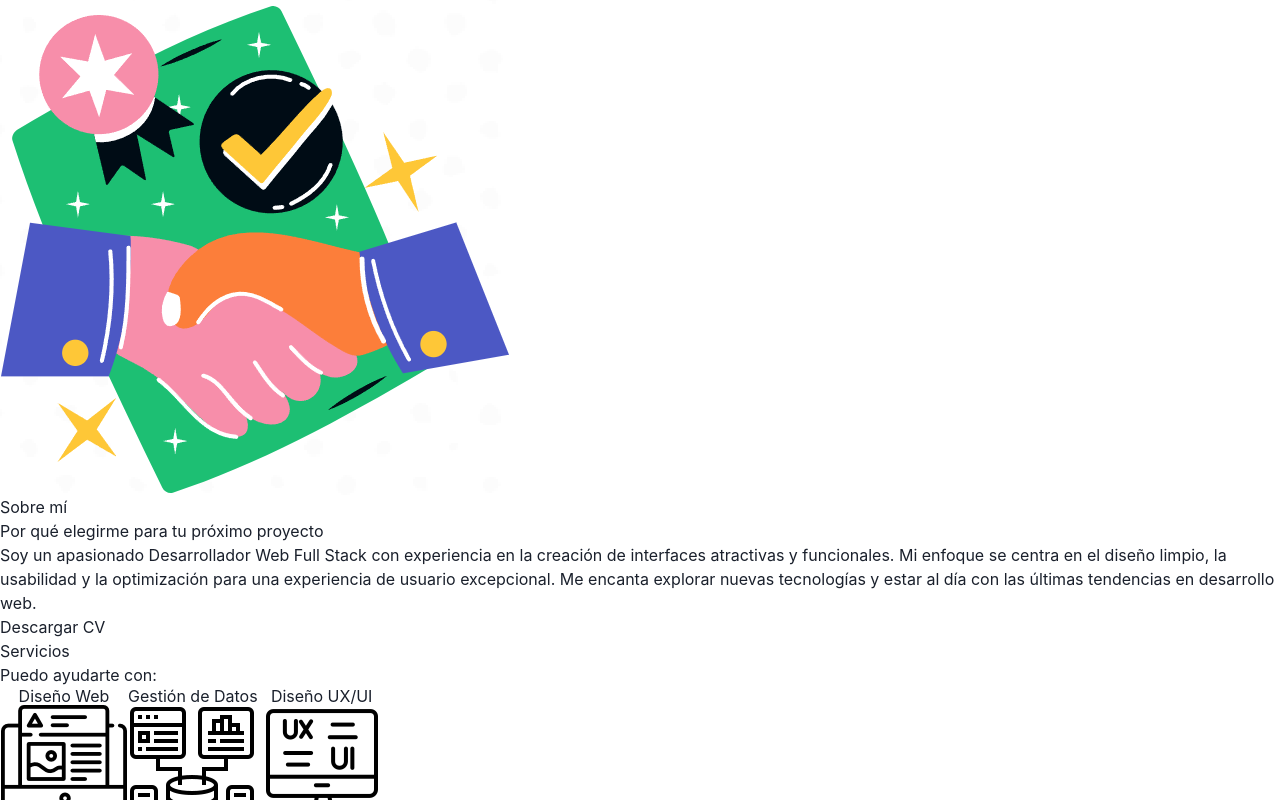
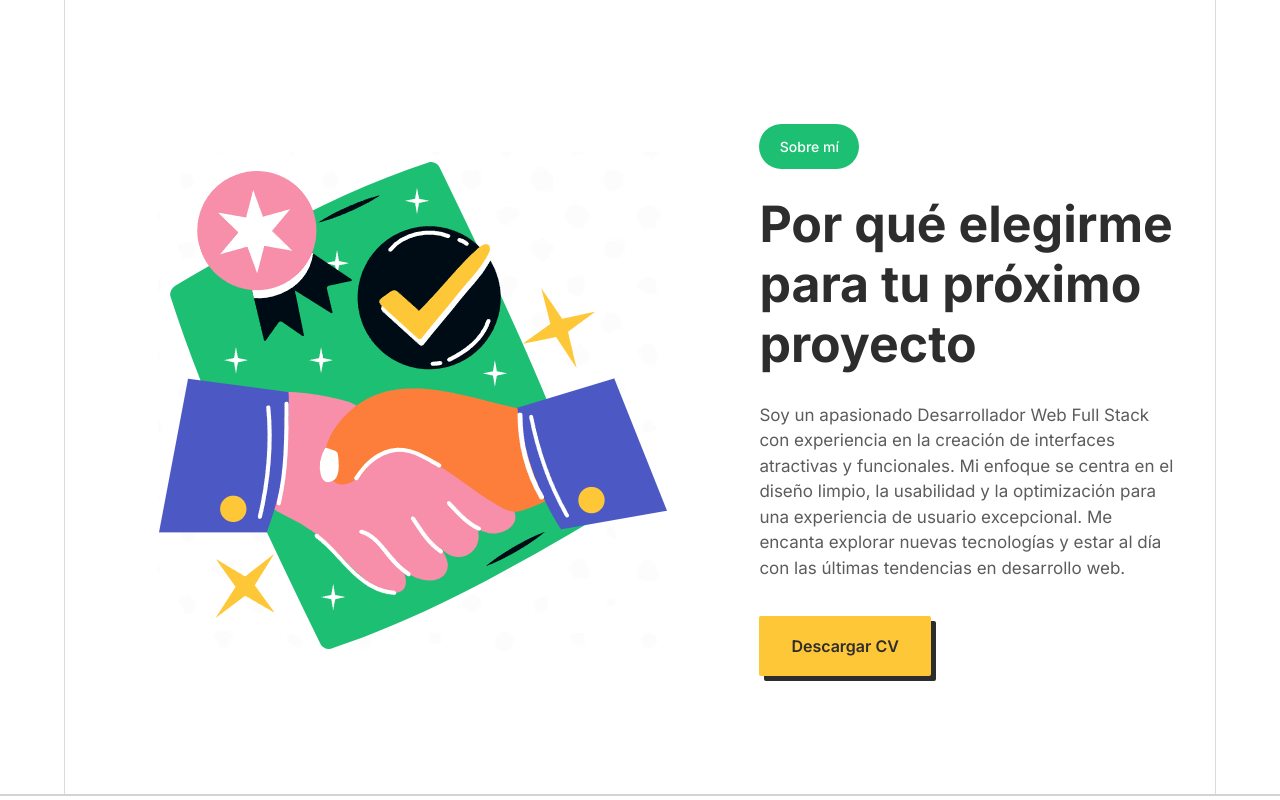
Before and after one commit to TomiCamacho/TPFinal2REACT, a React (Vite) app: page / in a window 1280 px wide. Shown: the part 860-1660 px from the top of the page. Built offline with nearby package versions, Linux system fonts and the light colour scheme.

Commit message:
agregue estilo con Chakra al componente Aboutme

```diff
--- a/src/Components/Aboutme/Aboutme.jsx
+++ b/src/Components/Aboutme/Aboutme.jsx
@@ -1,23 +1,89 @@
 // import React from 'react';
 import { VacioLados } from '../VacioLados/VacioLados'
-import './Aboutme.css'
+import { Box , Image , Text , Button } from '@chakra-ui/react'
+import { motion } from 'framer-motion'
 import imgAboutme from '/aboutme.png'
+import cv from '/cv.pdf'
 
 const Aboutme = () => {
   return (
-    <section>
+    <Box id='aboutme'
+    display="flex"
+    borderBottom="2px solid #d3d3d3"
+    height="100vh"
+    width="100%">
         <VacioLados/>
-        <div>
-        <img src={imgAboutme} alt="" class="aboutme-info-img"/>
-            <div class="aboutme-info-texto">
-            <div class="seccion aboutme-info-texto-seccion"><p>Sobre mí</p></div>
-            <h3 class="aboutme-info-texto-h3">Por qué elegirme para tu próximo proyecto</h3>
-            <p class="aboutme-info-texto-p">Soy un apasionado Desarrollador Web Full Stack con experiencia en la creación de interfaces atractivas y funcionales. Mi enfoque se centra en el diseño limpio, la usabilidad y la optimización para una experiencia de usuario excepcional. Me encanta explorar nuevas tecnologías y estar al día con las últimas tendencias en desarrollo web.</p>
-            <a href="files/cv.pdf" download><button class="aboutme-info-texto-button">Descargar CV</button></a>
-            </div>
-        </div>
+        <Box id='aboutme-info'
+          width="90vw"
+          borderLeft="1px solid #dbdbdb"
+          borderRight="1px solid #dbdbdb"
+          display="flex"
+          alignItems="center"
+          justifyContent="space-around"
+          >
+        <Image src={imgAboutme} alt="" id="aboutme-info-img" ml="5%" mt="15%" mb="40"/>
+            <Box id="aboutme-info-texto"
+              marginLeft="20px"
+              marginTop="10px"
+              marginBottom="0px"
+              fontFamily="Inter, sans-serif"
+              maxWidth="420px"
+              >
+              <Box id="seccion aboutme-info-texto-seccion"
+                padding="12px 20px"
+                backgroundColor="#1DBF73"
+                borderRadius="50px"
+                borderColor="none"
+                fontSize="14px"
+                color="white"
+                fontWeight="500"
+                textAlign="center"
+                width="100px"
+                >
+                  <p>Sobre mí</p></Box>
+              <Text id="aboutme-info-texto-h3"
+                fontSize="50px"
+                marginTop="25px"
+                marginBottom="29px"
+                color="rgb(46, 45, 45)"
+                lineHeight="1.2"
+                fontWeight={700}
+              >Por qué elegirme para tu próximo proyecto</Text>
+              <Text id="aboutme-info-texto-p"
+                fontSize="17px"
+                lineHeight="1.5"
+                color="#5c5c5c"
+                mb="35px"
+              >Soy un apasionado Desarrollador Web Full Stack con experiencia en la creación de interfaces atractivas y funcionales. Mi enfoque se centra en el diseño limpio, la usabilidad y la optimización para una experiencia de usuario excepcional. Me encanta explorar nuevas tecnologías y estar al día con las últimas tendencias en desarrollo web.</Text>
+              <a href={cv} download>
+              <Button id="aboutme-info-texto-button"
+              padding="30px 32px"
+              backgroundColor="#FEC737"
+              color="rgb(46, 45, 45)"
+              boxShadow="5px 5px 0px 0px"
+              fontFamily="Inter, sans-serif"
+              fontSize="16px"
+              fontWeight="600"
+              borderWidth="0px"
+              borderRadius="2px"
+              position="relative"
+              textDecoration="none"
+              // mt="20px"
+              as={motion.button}
+              whileHover={{
+                backgroundColor: 'rgb(44, 43, 43)',
+                color: '#FEC737',
+                boxShadow: '0 0 0 0',
+                cursor: 'pointer',
+                transform: 'translateX(5px)',
+                transition: { duration: 0.2 }, // Duración de la animación en segundos
+              }}
+              >Descargar CV</Button>
+              </a>
+            </Box>
+        </Box>
         <VacioLados/>
-    </section>
+    </Box>
   )
 }
 
--- a/src/Components/Body/Body.jsx
+++ b/src/Components/Body/Body.jsx
@@ -18,7 +18,7 @@ const Body = () => {
   return (
     <Box
     margin="0px"
-    width="100vw"
+    width="100%"
     >
       <Header/>
       <Hero/>
--- a/src/Components/Empresas/Empresas.jsx
+++ b/src/Components/Empresas/Empresas.jsx
@@ -1,7 +1,6 @@
 // import React from 'react';
 import { VacioLados } from '../VacioLados/VacioLados'
 import { Box, Flex } from '@chakra-ui/react'
-import { Logostyle } from './Logostyle/Logostyle'
 
 const Empresas = () => {
 
@@ -10,19 +9,18 @@ const Empresas = () => {
     <Flex id='empresas'
     height="17vh"
     borderBottom="2px solid #d3d3d3"
-    width="100vw"
+    width="100%"
     >
         <VacioLados/>
         <Box id='empresas-info'
           display="flex"
           // flexDirection="row"
-          width="90%"
+          width="90vw"
           borderLeft="1px solid #dbdbdb"
           borderRight="1px solid #dbdbdb"
           justifyContent="space-around"
           alignItems="center"
         >
-          {/* <Logostyle> */}
 
           <svg xmlns="http://www.w3.org/2000/svg" fill="currentColor" id="bi bi-spotify empresas-info-logo" viewBox="0 0 16 16" color="#cfcfcf" width="100px">
           <path d="M8 0a8 8 0 1 0 0 16A8 8 0 0 0 8 0m3.669 11.538a.5.5 0 0 1-.686.165c-1.879-1.147-4.243-1.407-7.028-.77a.499.499 0 0 1-.222-.973c3.048-.696 5.662-.397 7.77.892a.5.5 0 0 1 .166.686m.979-2.178a.624.624 0 0 1-.858.205c-2.15-1.321-5.428-1.704-7.972-.932a.625.625 0 0 1-.362-1.194c2.905-.881 6.517-.454 8.986 1.063a.624.624 0 0 1 .206.858m.084-2.268C10.154 5.56 5.9 5.419 3.438 6.166a.748.748 0 1 1-.434-1.432c2.825-.857 7.523-.692 10.492 1.07a.747.747 0 1 1-.764 1.288"/>
@@ -40,7 +38,6 @@ const Empresas = () => {
           <svg xmlns="http://www.w3.org/2000/svg" fill="currentColor" id="bi bi-behance empresas-info-logo" viewBox="0 0 16 16" color="#cfcfcf" width="100px">
           <path d="M4.654 3c.461 0 .887.035 1.278.14.39.07.711.216.996.391s.497.426.641.747c.14.32.216.711.216 1.137 0 .496-.106.922-.356 1.242-.215.32-.566.606-.997.817.606.176 1.067.496 1.348.922s.461.957.461 1.563c0 .496-.105.922-.285 1.278a2.3 2.3 0 0 1-.782.887c-.32.215-.711.39-1.137.496a5.3 5.3 0 0 1-1.278.176L0 12.803V3zm-.285 3.978c.39 0 .71-.105.957-.285.246-.18.355-.497.355-.887 0-.216-.035-.426-.105-.567a1 1 0 0 0-.32-.355 1.8 1.8 0 0 0-.461-.176c-.176-.035-.356-.035-.567-.035H2.17v2.31c0-.005 2.2-.005 2.2-.005zm.105 4.193c.215 0 .426-.035.606-.07.176-.035.356-.106.496-.216s.25-.215.356-.39c.07-.176.14-.391.14-.641 0-.496-.14-.852-.426-1.102-.285-.215-.676-.32-1.137-.32H2.17v2.734h2.305zm6.858-.035q.428.427 1.278.426c.39 0 .746-.106 1.032-.286q.426-.32.53-.64h1.74c-.286.851-.712 1.457-1.278 1.848-.566.355-1.243.566-2.06.566a4.1 4.1 0 0 1-1.527-.285 2.8 2.8 0 0 1-1.137-.782 2.85 2.85 0 0 1-.712-1.172c-.175-.461-.25-.957-.25-1.528 0-.531.07-1.032.25-1.493.18-.46.426-.852.747-1.207.32-.32.711-.606 1.137-.782a4 4 0 0 1 1.493-.285c.606 0 1.137.105 1.598.355.46.25.817.532 1.102.958.285.39.496.851.641 1.348.07.496.105.996.07 1.563h-5.15c0 .58.21 1.11.496 1.396m2.24-3.732c-.25-.25-.642-.391-1.103-.391-.32 0-.566.07-.781.176s-.356.25-.496.39a.96.96 0 0 0-.25.497c-.036.175-.07.32-.07.46h3.196c-.07-.526-.25-.882-.497-1.132zm-3.127-3.728h3.978v.957h-3.978z"/>
           </svg>
-          {/* </Logostyle> */}
 
         </Box>
         <VacioLados/>
--- a/src/Components/Empresas/Logostyle/Logostyle.jsx
+++ /dev/null
@@ -1,15 +0,0 @@
-import {Box} from '@chakra-ui/react'
-
-const Logostyle = ({children}) => {
-  return (
-    <Box
-    display="flex"
-    width="90%"
-    color="#cfcfcf"
-    >
-        {children}
-    </Box>
-  )
-}
-
-export { Logostyle }
--- a/src/Components/Header/Header.jsx
+++ b/src/Components/Header/Header.jsx
@@ -27,7 +27,7 @@ const Header = () => {
     height="15vh"
     alignItems="center"
     borderBottom="2px solid #d3d3d3"
-    width="100vw"
+    width="100%"
     >
         <VacioLados/>
 
--- a/src/Components/Header/Headerredes/Headerredes.jsx
+++ b/src/Components/Header/Headerredes/Headerredes.jsx
@@ -1,5 +1,4 @@
-// import React from 'react';
-import './Headerredes.css'
+
 import {Flex, Image, Link} from '@chakra-ui/react'
 
 const Headerredes = ({nombre,img}) => {
--- a/src/Components/Hero/Hero.jsx
+++ b/src/Components/Hero/Hero.jsx
@@ -11,7 +11,7 @@ const Hero = () => {
   return (
     <Flex
       borderBottom="2px solid #d3d3d3"
-      width="100vw"
+      width="100%"
       height="75vh"
     >
       <VacioLados/>
--- a/src/Components/VacioLados/VacioLados.jsx
+++ b/src/Components/VacioLados/VacioLados.jsx
@@ -7,7 +7,7 @@ import { Box } from '@chakra-ui/react'
 const VacioLados = () => {
   return (
     <Box
-    width="5vw"
+    width="5%"
     >
 
     </Box>
```
Also changed, not shown: src/Components/Empresas/LogoEmpresas/LogoEmpresas.jsx (deleted, +0 -14 lines), 1 other file (tests, documents, lock files or other folders).
